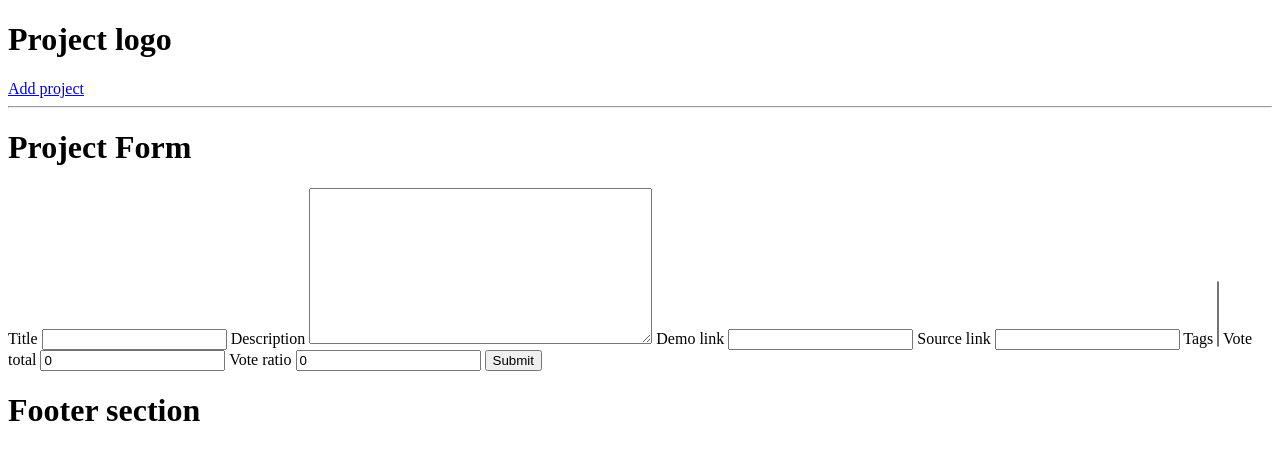
After one commit to Shik0/django-devsearch-project, a Django app: page /create-project/ in a window 1280 px wide. The commit adds this page. Shown: the top 460 px of the page. Run offline with Django 3.2, Linux system fonts and the light colour scheme; data that the repository does not hold is empty.

Commit message:
Add project form

```diff
--- /dev/null
+++ b/projects/forms.py
@@ -0,0 +1,7 @@
+from django.forms import ModelForm
+from .views import Project
+
+class ProjectForm(ModelForm):
+    class Meta:
+        model = Project
+        fields = '__all__'
--- /dev/null
+++ b/projects/templates/projects/project_form.html
@@ -0,0 +1,10 @@
+{% extends 'main.html' %} {% block content%}
+
+<h1>Project Form</h1>
+
+<form method="post">
+  {% csrf_token %} {% for field in form %} {{field.label}} {{field}} {% endfor%}
+  <input type="submit" />
+</form>
+
+{% endblock content %}
--- a/projects/urls.py
+++ b/projects/urls.py
@@ -4,4 +4,5 @@ from . import views
 urlpatterns = [
     path('', views.projects, name="projects"),
     path('project/<str:pk>/', views.project, name="project"),
+    path('create-project/', views.createProject, name="create-project"),
 ]
--- a/projects/views.py
+++ b/projects/views.py
@@ -3,27 +3,9 @@ from django.shortcuts import render
 # Create your views here.
 from django.http import HttpResponse
 from .models import Project
+from .forms import ProjectForm
 
-# projectList = [
-#     {
-#         'id': '1',
-#         'title': 'Ecommerce website',
-#         'description': 'Ecommerce web site description'
-#     },
-#     {
-#         'id': '2',
-#         'title': 'Portfolio website',
-#         'description': 'Portfolio web site description'
-#     },
-#     {
-#         'id': '3',
-#         'title': 'Social network',
-#         'description': 'Desctiption of the project'
-#     }
-# ]
 
-# page = "projects"
-# number = 15
 
 
 def projects(request):
@@ -33,7 +15,10 @@ def projects(request):
 
 def project(request, pk):
     projectObj = Project.objects.get(id = pk)
-    # for i in projectList:
-    #     if i['id'] == pk:
-    #         projectObj = i
-    return render(request, 'projects/single-project.html', {'project': projectObj})
+    context = {'project': projectObj}
+    return render(request, 'projects/single_project.html', context)
+
+def createProject(request):
+    form = ProjectForm()
+    context = {'form': form}
+    return render(request, 'projects/project_form.html', context)
--- a/templates/navbar.html
+++ b/templates/navbar.html
@@ -1,2 +1,5 @@
 <h1>Project logo</h1>
+
+<a href="{% url 'create-project' %}">Add project</a>
+
 <hr />
```
Also changed, not shown: projects/templates/projects/single_project.html (renamed from projects/templates/projects/single-project.html).
